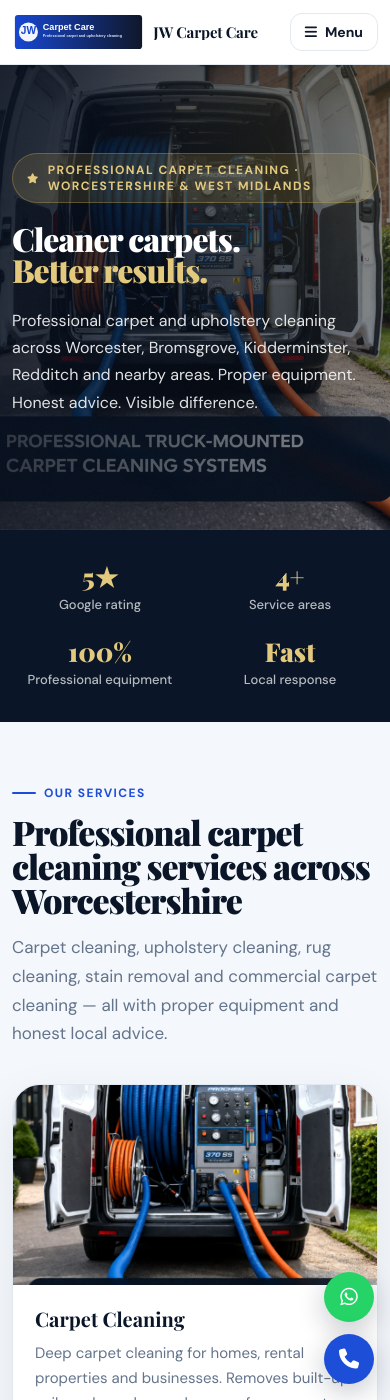
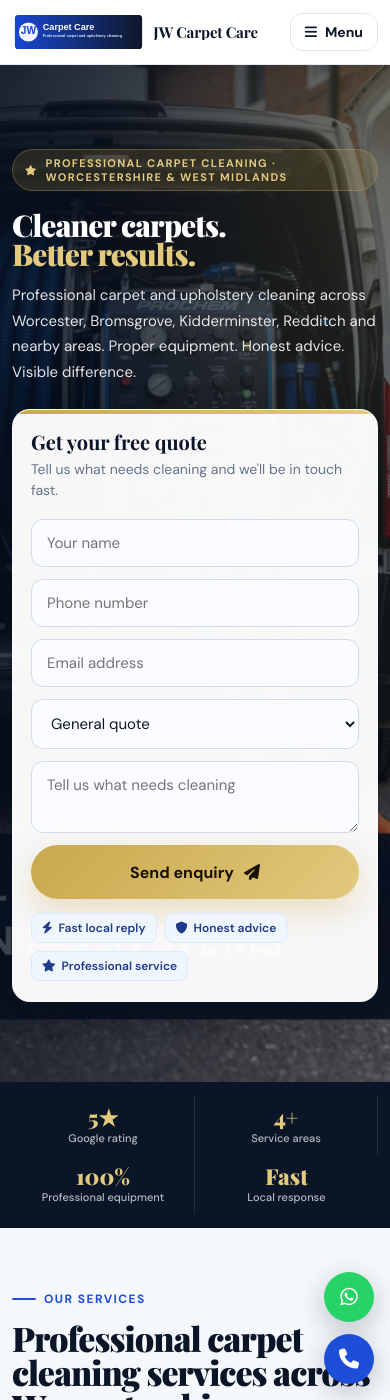
Before and after one commit to carpetcleaningcompany007-maker/New-Website2, a Jekyll site: the page built from index.html, in a window 390 px wide and 1400 px high. Built offline with Jekyll 4.4.1, drawn with Linux system fonts in a browser that asks for light colours.

Commit message:
Update styles for hero and stat items in index.html

```diff
--- a/index.html
+++ b/index.html
@@ -460,7 +460,8 @@
       gap: 20px;
       text-align: center;
     }
-    .stat-item { padding: 6px; }
+    .stat-item { padding: 6px 16px; border-right: 1px solid rgba(255,255,255,.1); }
+    .stat-item:last-child { border-right: none; }
     .stat-number {
       font-family: 'Playfair Display', Georgia, serif;
       font-size: 36px;
@@ -1058,16 +1059,27 @@
       .dropmenu { position: static; box-shadow: none; margin-top: 4px; border-radius: 12px; }
       .nav-cta { display: none; }
 
-      /* hero: single column, no form card */
+      /* hero: single column, form below copy */
       .hero { min-height: auto; background-position: 65% center; }
-      .hero .container { padding: 48px 0 40px; display: block; }
+      .hero .container { padding: 36px 0 32px; display: flex; flex-direction: column; gap: 24px; }
       .hero-copy { max-width: 100%; }
-      .hero h1 { font-size: clamp(36px, 9vw, 52px); }
-      .hero-sub { font-size: 16px; max-width: 100%; }
-      .hero-pills span:nth-child(n+3) { display: none; }
-      .hero-form-card { display: none; }
-
-      .stat-strip .inner { grid-template-columns: repeat(2, 1fr); }
+      .hero h1 { font-size: clamp(34px, 9vw, 48px); margin-bottom: 14px; }
+      .hero-sub { font-size: 15px; max-width: 100%; margin-bottom: 0; }
+      .hero-pills { display: none; }
+      .hero-eyebrow { font-size: 11px; padding: 6px 12px; }
+      /* show form on mobile, slimmed down */
+      .hero-form-card {
+        display: block;
+        padding: 20px 18px;
+        border-radius: 18px;
+        box-shadow: 0 8px 32px rgba(6,14,28,.22);
+      }
+      .hero-form-card .form-title { font-size: 20px; }
+      .hero-form-card textarea { min-height: 72px; }
+
+      /* slim stat strip on mobile */
+      .stat-strip { padding: 18px 0; }
+      .stat-strip .inner { grid-template-columns: repeat(2, 1fr); gap: 0; }
       .services-grid { grid-template-columns: 1fr; }
       .process-grid { grid-template-columns: 1fr; }
       .process-grid::before { display: none; }
@@ -1083,11 +1095,13 @@
 
     @media (max-width: 560px) {
       .container { width: min(var(--max), calc(100% - 24px)); }
-      .hero .container { padding: 32px 0 28px; }
-      .hero h1 { font-size: 32px; }
-      .hero-pills { display: none; }
-      .stat-strip .inner { grid-template-columns: repeat(2, 1fr); gap: 14px; }
-      .stat-number { font-size: 26px; }
+      .hero .container { padding: 28px 0 24px; }
+      .hero h1 { font-size: 30px; }
+      .stat-strip { padding: 14px 0; }
+      .stat-strip .inner { grid-template-columns: repeat(2, 1fr); gap: 0; }
+      .stat-item { padding: 10px 8px; }
+      .stat-number { font-size: 22px; margin-bottom: 3px; }
+      .stat-label { font-size: 11px; }
       .cta-band .inner { flex-direction: column; align-items: flex-start; }
       .cta-band .btns { width: 100%; }
       .cta-band .btns .btn { flex: 1; }
```
